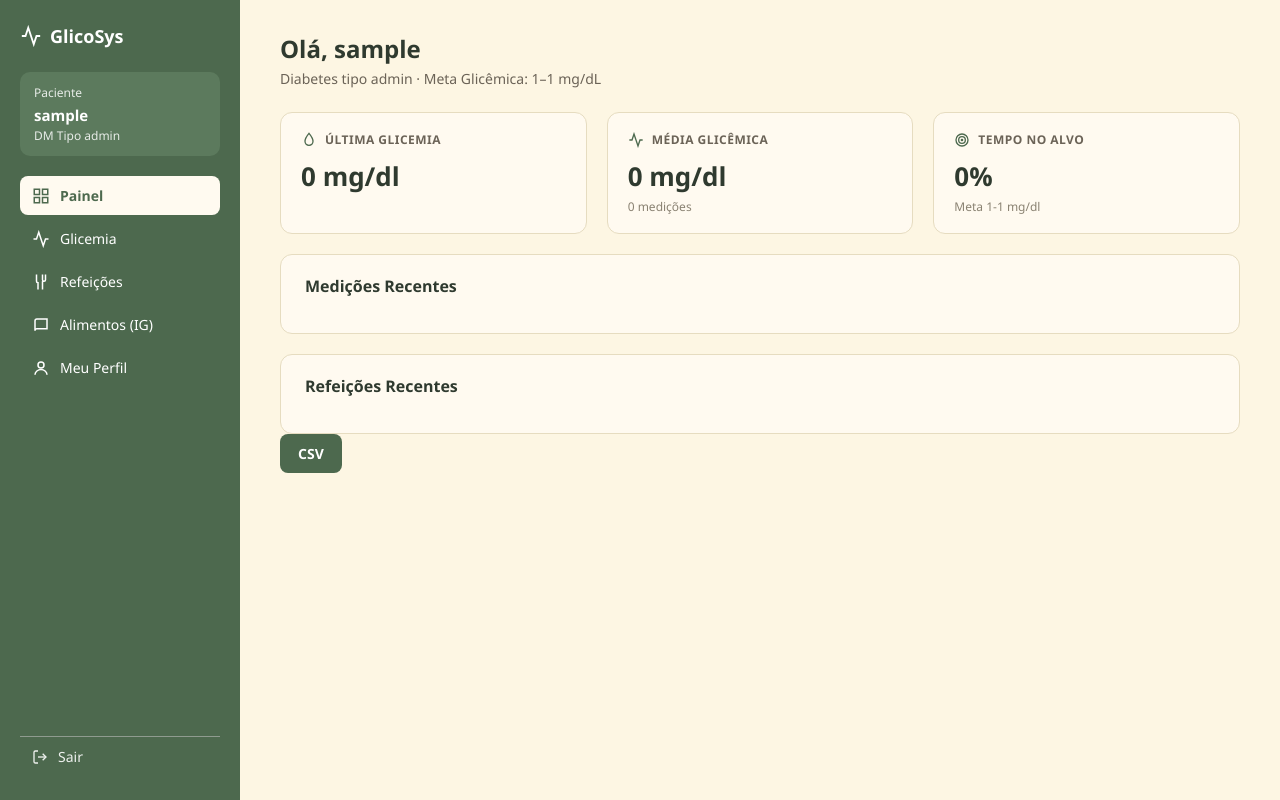
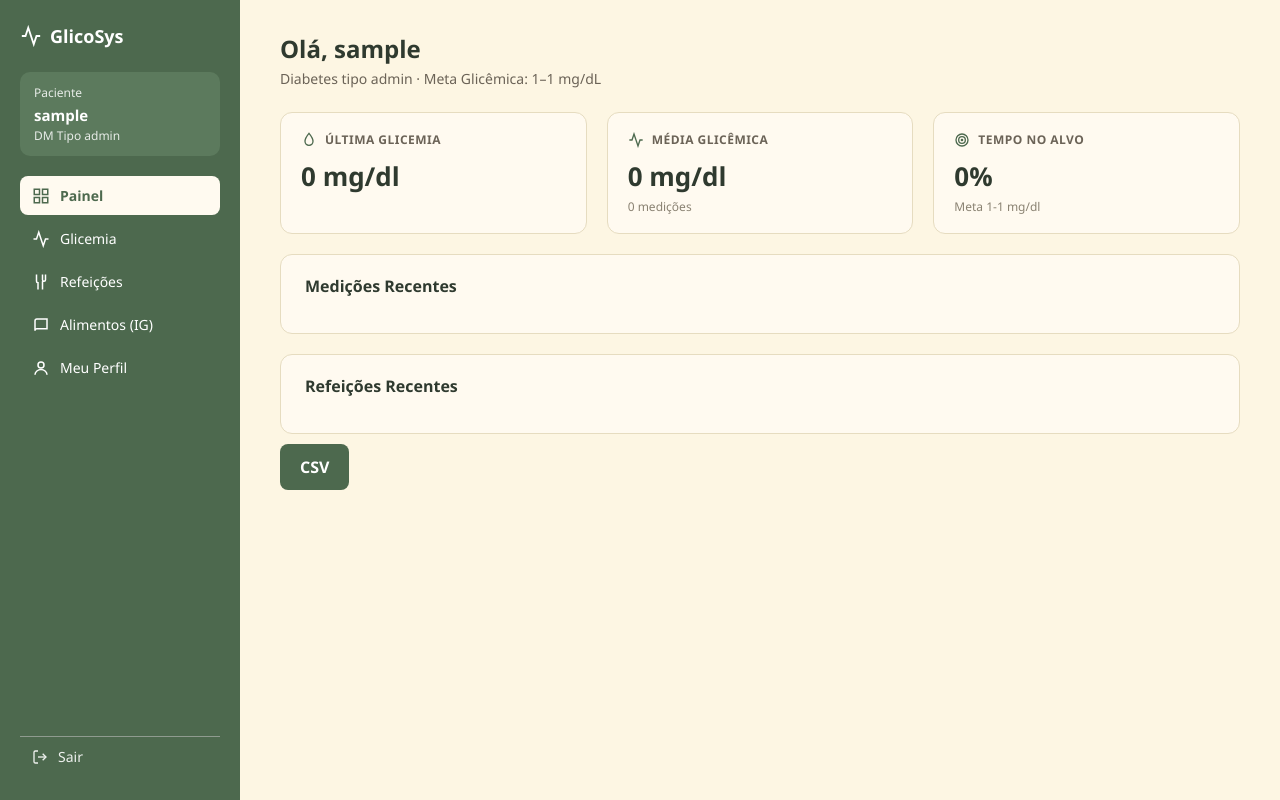
Before and after one commit to fillipemachado03/glicosys_project, a PHP site: page /frontend/pages/painel.php in a window 1280 px wide. Run offline with PHP 8.4, Linux system fonts and the light colour scheme; the visitor is signed in with stand-in values (Sample User, id 1); data that the repository does not hold is empty.

Commit message:
Update style.css

```diff
--- a/frontend/style/style.css
+++ b/frontend/style/style.css
@@ -913,8 +913,9 @@ margin-bottom: 14px;
 .button-csv {
   background: var(--verde);
   color: #fff;
-  padding: 10px 18px;
+  padding: 12px 20px;
   border-radius: 8px;
-  font-size: 14px;
+  font-size: 16px;
   font-weight: 600;
+  margin-top: 10px;
 }
```
